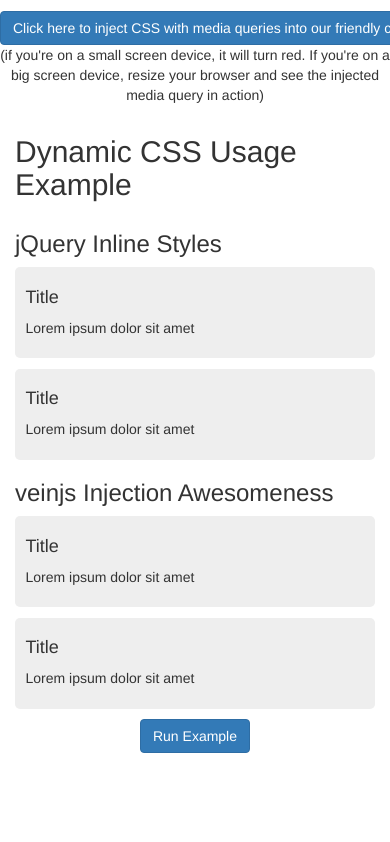
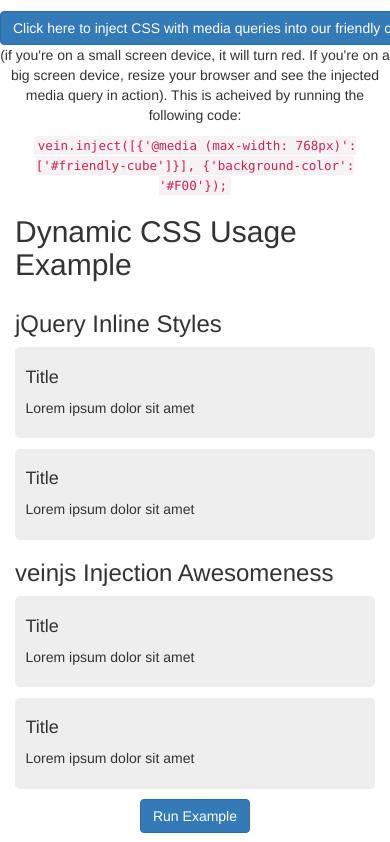
Before and after one commit to etodanik/veinjs, a plain HTML site: page index.html in a window 390 px wide. Shown: the part 896-1738 px from the top of the page. Before the commit the page ends 1709 px from the top, so only its background shows below. Drawn offline with nearby package versions, Linux system fonts and the light colour scheme.

Commit message:
added code for media queries

```diff
--- a/index.html
+++ b/index.html
@@ -43,7 +43,9 @@
 			<a href='#' class='btn btn-primary' id="media-example-trigger">
 				Click here to inject CSS with media queries into our friendly cube!
 			</a>
-			<p>(if you're on a small screen device, it will turn red. If you're on a big screen device, resize your browser and see the injected media query in action)</p>
+			<br>
+			<p>(if you're on a small screen device, it will turn red. If you're on a big screen device, resize your browser and see the injected media query in action). This is acheived by running the following code:</p>
+			<code>vein.inject([{'@media (max-width: 768px)': ['#friendly-cube']}], {'background-color': '#F00'});</code>
 		</div>
 
 		<div class='row'>
```
